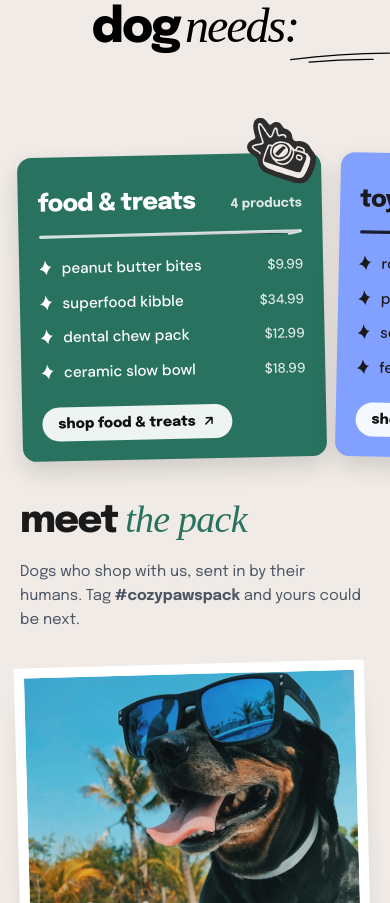
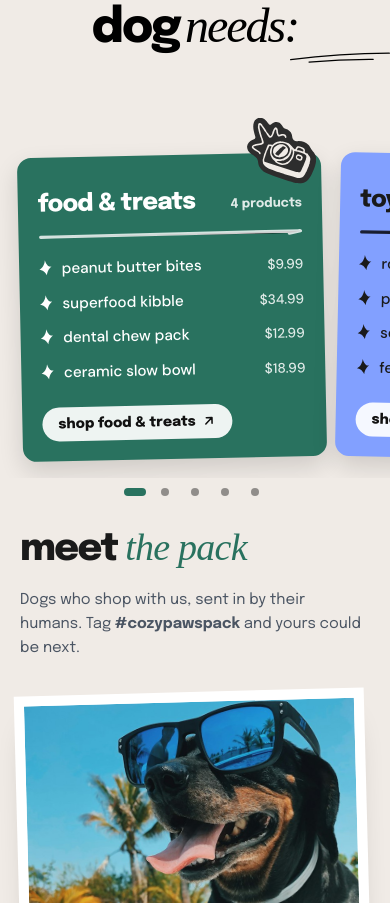
Before and after one commit to Sheyitofunmi/CozyPaws-app, a Next.js app: page / in a window 390 px wide. Shown: the part 3520-4423 px from the top of the page. Built offline with nearby package versions, Linux system fonts and the light colour scheme.

Commit message:
Aisles: carousel dots on mobile and tablet
Dots under the swipe row (below 1200px) show which aisle is in view, in
that aisle's colour, and jump to a card when tapped (smooth unless
reduced motion). 28px tap targets; rAF-throttled scroll tracking.

```diff
--- a/app/styles/cards.css
+++ b/app/styles/cards.css
@@ -248,13 +248,71 @@
   }
 }
 
+/* ─── Carousel dots (only where the aisles are a swipe row) ────────────── */
+.aisle-dots {
+  display: none;
+}
+
+@media (max-width: 1199px) {
+  .aisles {
+    padding-bottom: 1.25rem;
+  }
+
+  .aisle-dots {
+    display: flex;
+    justify-content: center;
+    gap: 2px;
+    margin: 0 auto 1.5rem;
+  }
+
+  /* 28px tap target around a small dot */
+  .aisle-dot {
+    display: grid;
+    place-items: center;
+    width: 28px;
+    height: 28px;
+    padding: 0;
+    border: 0;
+    background: none;
+    cursor: pointer;
+  }
+
+  .aisle-dot span {
+    display: block;
+    width: 8px;
+    height: 8px;
+    border-radius: 999px;
+    background: rgb(26 26 26 / 0.45);
+    transition:
+      width var(--dur-base) var(--ease-out),
+      background-color var(--dur-base) var(--ease-out);
+  }
+
+  .aisle-dot[aria-current="true"] span {
+    width: 22px;
+  }
+
+  .aisle-dot--green[aria-current="true"] span { background: var(--color-green); }
+  .aisle-dot--darkblue[aria-current="true"] span { background: var(--color-darkblue); }
+  .aisle-dot--orange[aria-current="true"] span { background: var(--color-orange); }
+  .aisle-dot--maroon[aria-current="true"] span { background: var(--color-maroon); }
+  .aisle-dot--pink[aria-current="true"] span { background: #b25cc4; }
+
+  .aisle-dot:focus-visible {
+    outline: 2px solid var(--color-dark);
+    outline-offset: 1px;
+    border-radius: 999px;
+  }
+}
+
 /* The title underline draws in with GSAP; show it at once without motion */
 @media (prefers-reduced-motion: reduce) {
   .title-underline-svg path {
     stroke-dashoffset: 0;
   }
 
-  .aisle {
+  .aisle,
+  .aisle-dot span {
     transition: none;
   }
 }
--- a/components/ServiceCards.jsx
+++ b/components/ServiceCards.jsx
@@ -1,7 +1,8 @@
 "use client";
 
 import Link from "next/link";
-import { useEffect, useLayoutEffect } from "react";
+import { useEffect, useLayoutEffect, useRef, useState } from "react";
+import { REDUCED_MOTION_QUERY } from "@/lib/motion";
 import { gsap } from "gsap";
 import { ScrollTrigger } from "gsap/ScrollTrigger";
 import { CARDS_DATA } from "@/lib/data";
@@ -35,6 +36,51 @@ const shopHref = (category) =>
 export default function ServiceCards() {
   // Below the fold: wire up animations once the browser is idle.
   const ready = useIdleReady();
+
+  // Carousel dots (below 1200px, where the aisles are a swipe row): show
+  // which card is in view, and jump to a card when tapped.
+  const rowRef = useRef(null);
+  const [current, setCurrent] = useState(0);
+
+  useEffect(() => {
+    const row = rowRef.current;
+    if (!row) return;
+    let raf = 0;
+    const update = () => {
+      raf = 0;
+      const cards = row.children;
+      const start = row.scrollLeft + parseFloat(getComputedStyle(row).paddingLeft || "0");
+      let best = 0;
+      let bestDist = Infinity;
+      for (let i = 0; i < cards.length; i++) {
+        const dist = Math.abs(cards[i].offsetLeft - start);
+        if (dist < bestDist) {
+          bestDist = dist;
+          best = i;
+        }
+      }
+      // At the very end the last card can't snap to the start edge.
+      if (row.scrollLeft + row.clientWidth >= row.scrollWidth - 2) best = cards.length - 1;
+      setCurrent(best);
+    };
+    const onScroll = () => {
+      if (!raf) raf = requestAnimationFrame(update);
+    };
+    row.addEventListener("scroll", onScroll, { passive: true });
+    return () => {
+      row.removeEventListener("scroll", onScroll);
+      cancelAnimationFrame(raf);
+    };
+  }, []);
+
+  const goTo = (i) => {
+    const row = rowRef.current;
+    const card = row?.children[i];
+    if (!row || !card) return;
+    const pad = parseFloat(getComputedStyle(row).paddingLeft || "0");
+    const smooth = !window.matchMedia(REDUCED_MOTION_QUERY).matches;
+    row.scrollTo({ left: card.offsetLeft - pad, behavior: smooth ? "smooth" : "auto" });
+  };
 
   useIsomorphicLayoutEffect(() => {
     if (!ready) return;
@@ -87,7 +133,7 @@ export default function ServiceCards() {
         </svg>
       </div>
 
-      <ul className="aisles" aria-labelledby="aisles-title">
+      <ul ref={rowRef} id="aisles-row" className="aisles" aria-labelledby="aisles-title">
         {AISLES.map((aisle) => (
           <li key={aisle.color} className={`aisle aisle--${aisle.color}`}>
             <span className={`aisle__sticker aisle__sticker--${aisle.sticker}`} aria-hidden="true">
@@ -127,6 +173,22 @@ export default function ServiceCards() {
           </li>
         ))}
       </ul>
+
+      <div className="aisle-dots" aria-label="Aisles">
+        {AISLES.map((aisle, i) => (
+          <button
+            key={aisle.color}
+            type="button"
+            className={`aisle-dot aisle-dot--${aisle.color}`}
+            aria-label={`Show ${aisle.title}`}
+            aria-controls="aisles-row"
+            aria-current={i === current ? "true" : undefined}
+            onClick={() => goTo(i)}
+          >
+            <span />
+          </button>
+        ))}
+      </div>
     </>
   );
 }
```
Also changed, not shown: 2 other files (tests, documents, lock files or other folders).
